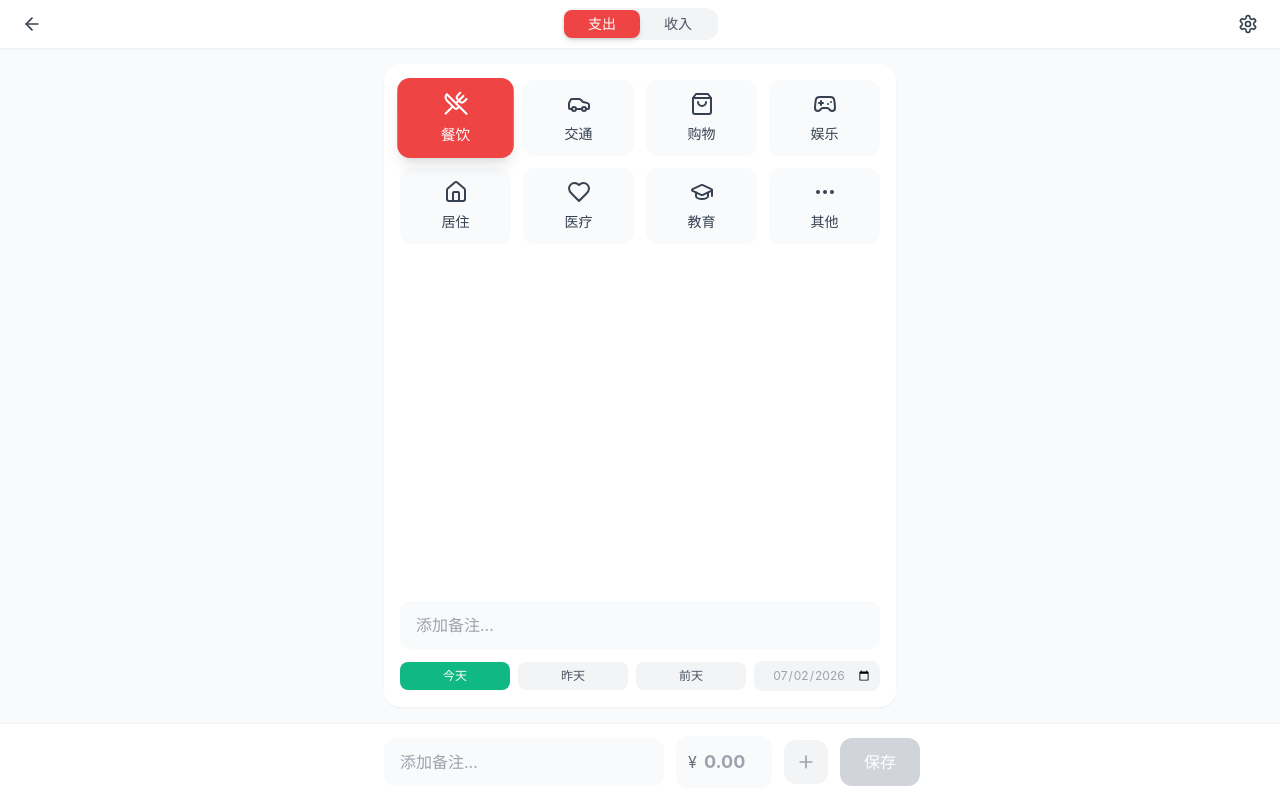
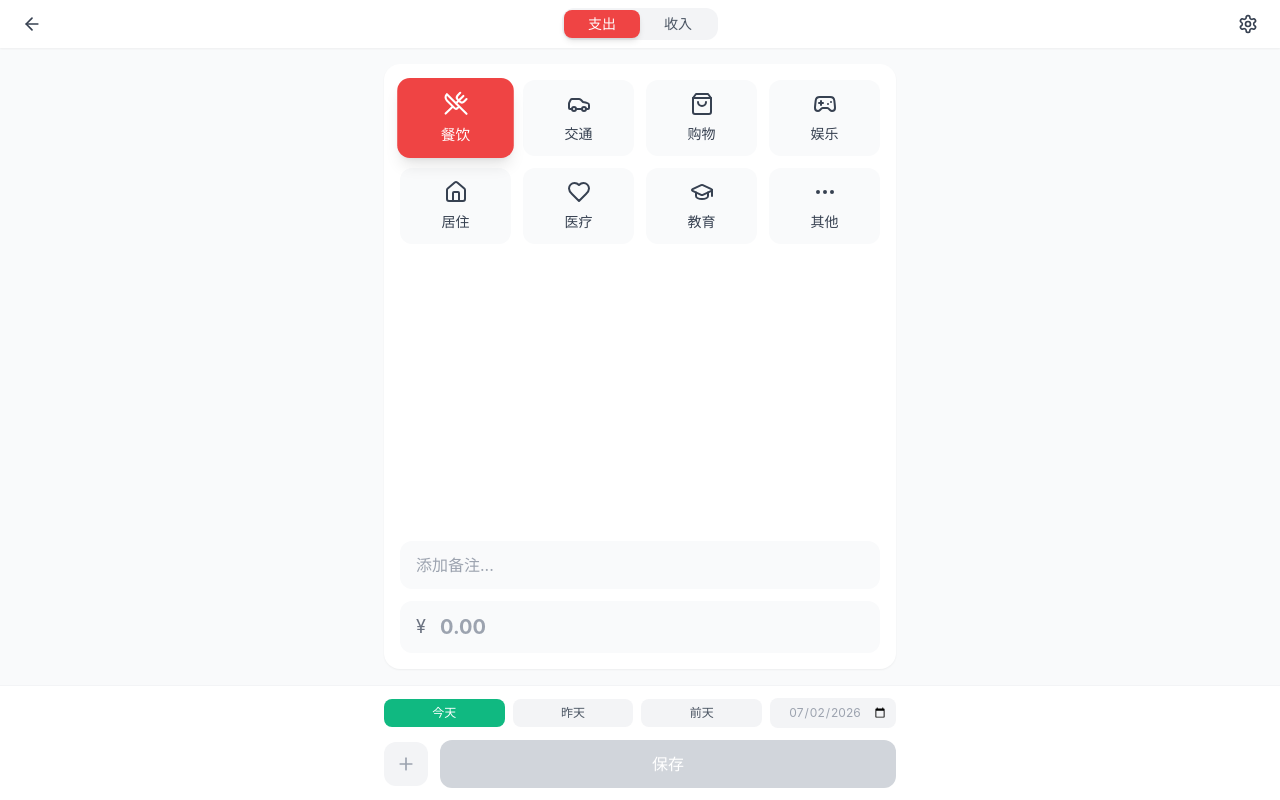
Before and after one commit to wangqi-pitaya/bill-records, a React (Vite) app: page /add in a window 1280 px wide. Built offline with nearby package versions, Linux system fonts and the light colour scheme.

Commit message:
feat: 实现账单记录功能
Co-authored-by: traeagent <traeagent@users.noreply.github.com>

```diff
--- a/src/pages/AddBill.tsx
+++ b/src/pages/AddBill.tsx
@@ -195,6 +195,21 @@ export default function AddBill() {
             />
           </div>
 
+          <div className="relative">
+            <span className="absolute left-4 top-1/2 -translate-y-1/2 text-gray-500 text-lg">¥</span>
+            <input
+              type="number"
+              value={amount}
+              onChange={(e) => setAmount(e.target.value)}
+              placeholder="0.00"
+              className="w-full pl-10 pr-4 py-3 text-xl font-bold text-gray-800 bg-gray-50 rounded-xl border-none outline-none focus:ring-2 focus:ring-emerald-500 transition-all"
+            />
+          </div>
+        </div>
+      </main>
+
+      <div className="bg-white border-t border-gray-100 px-4 py-3 shrink-0">
+        <div className="max-w-lg mx-auto space-y-3">
           <div className="flex items-center gap-2">
             {quickDateOptions.map((opt) => (
               <button
@@ -223,28 +238,8 @@ export default function AddBill() {
               />
             </div>
           </div>
-        </div>
-      </main>
 
-      <div className="bg-white border-t border-gray-100 px-4 py-3 shrink-0">
-        <div className="max-w-lg mx-auto flex items-center gap-3">
-          <input
-            type="text"
-            value={note}
-            onChange={(e) => setNote(e.target.value)}
-            placeholder="添加备注..."
-            className="flex-1 px-4 py-3 text-gray-800 bg-gray-50 rounded-xl border-none outline-none focus:ring-2 focus:ring-emerald-500 transition-all"
-          />
-          <div className="relative">
-            <span className="absolute left-3 top-1/2 -translate-y-1/2 text-gray-500 text-base">¥</span>
-            <input
-              type="number"
-              value={amount}
-              onChange={(e) => setAmount(e.target.value)}
-              placeholder="0.00"
-              className="w-24 pl-7 pr-3 py-3 text-lg font-bold text-gray-800 bg-gray-50 rounded-xl border-none outline-none focus:ring-2 focus:ring-emerald-500 transition-all"
-            />
-          </div>
+          <div className="flex items-center gap-3">
             {!isEdit && (
               <button
                 onClick={handleSaveAndContinue}
@@ -262,7 +257,7 @@ export default function AddBill() {
             <button
               onClick={handleSave}
               disabled={!selectedCategory || !amount}
-            className={`px-6 py-3 rounded-xl font-semibold text-white whitespace-nowrap transition-all duration-200 ${
+              className={`flex-1 py-3 rounded-xl font-semibold text-white whitespace-nowrap transition-all duration-200 ${
                 selectedCategory && amount
                   ? 'bg-gradient-to-r from-emerald-400 to-emerald-600 hover:shadow-lg'
                   : 'bg-gray-300 cursor-not-allowed'
@@ -273,5 +268,6 @@ export default function AddBill() {
           </div>
         </div>
       </div>
+    </div>
   );
 }
```
Lines whose indentation alone changed are shown as unchanged.
